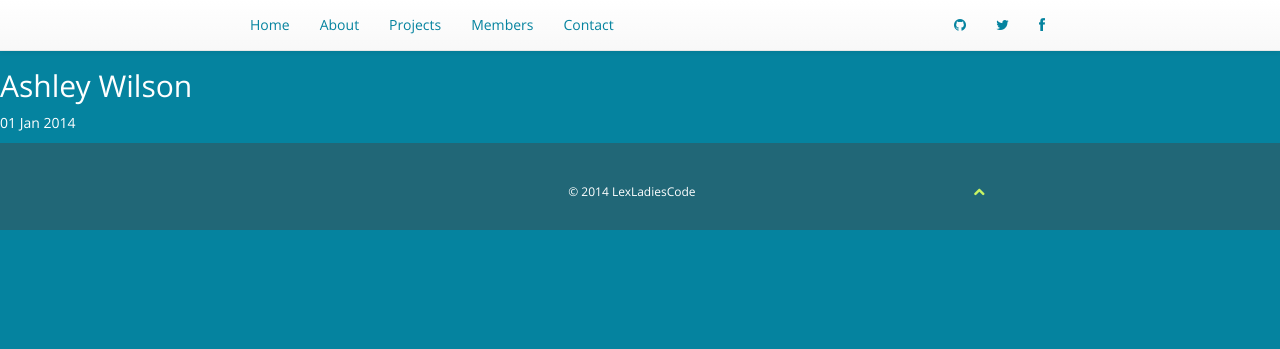
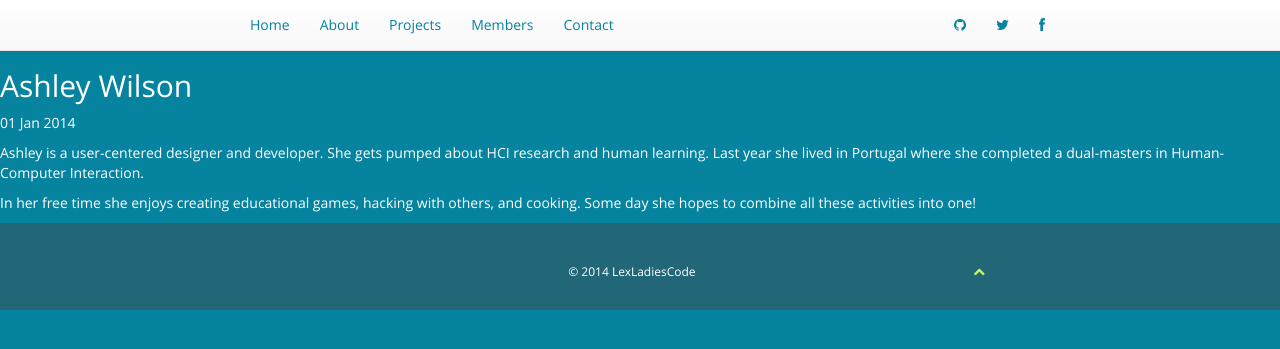
Before and after one commit to LexLadiesCode/LexLadiesCode.github.io, a Jekyll site: the page built from members/_posts/2014-01-01-ashley-wilson.markdown, in a window 1280 px wide. Shown: the top 349 px of the page. Built offline with Jekyll 4.4.1, drawn with Linux system fonts in a browser that asks for light colours; nearby versions of some CDN libraries; Markdown is read by kramdown in place of the engine named in the settings.

Commit message:
MY BIO FOR U SUMMA

```diff
--- a/members/_posts/2014-01-01-ashley-wilson.markdown
+++ b/members/_posts/2014-01-01-ashley-wilson.markdown
@@ -4,3 +4,7 @@ title: Ashley Wilson
 website: http://www.ashleybot.com/
 github: ashleybot
 ---
+
+Ashley is a user-centered designer and developer. She gets pumped about HCI research and human learning. Last year she lived in Portugal where she completed a dual-masters in Human-Computer Interaction.
+
+In her free time she enjoys creating educational games, hacking with others, and cooking. Some day she hopes to combine all these activities into one!
```
